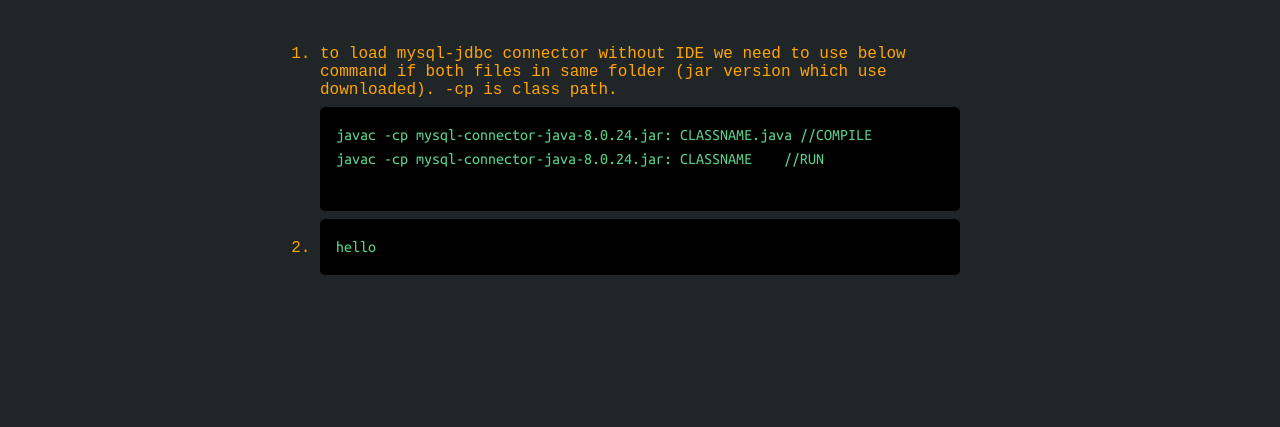
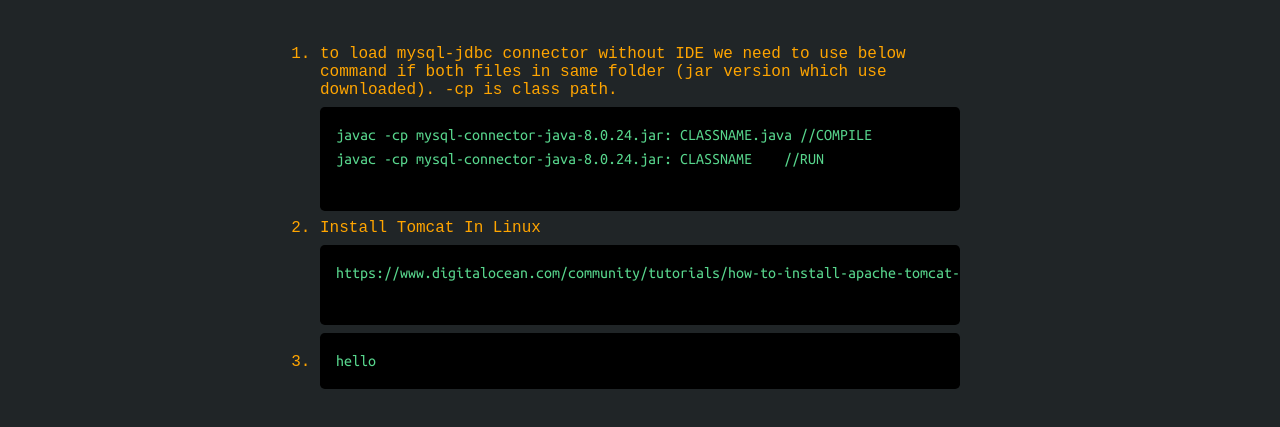
Before and after one commit to itskiranb/staticSnippets, a plain HTML site: page html/other.html in a window 1280 px wide. Shown: the part 83-510 px from the top of the page. Drawn offline with Linux system fonts and the light colour scheme; some packages are replaced by stand-ins of ours; a script that the page names is missing.

Commit message:
Update other.html
added tomcat installation link

```diff
--- a/html/other.html
+++ b/html/other.html
@@ -55,6 +55,12 @@ javac -cp mysql-connector-java-8.0.24.jar: CLASSNAME 	//RUN
 
             </li>
 
+ <li>Install Tomcat In Linux
+            	<pre class="language-html"><code><doctype html>https://www.digitalocean.com/community/tutorials/how-to-install-apache-tomcat-8-on-ubuntu-16-04
+		</code></pre>
+
+ </li>
+
 
 <li><pre class="language-html"><code><doctype html><h3>hello</h3>
 </code></pre>
```
